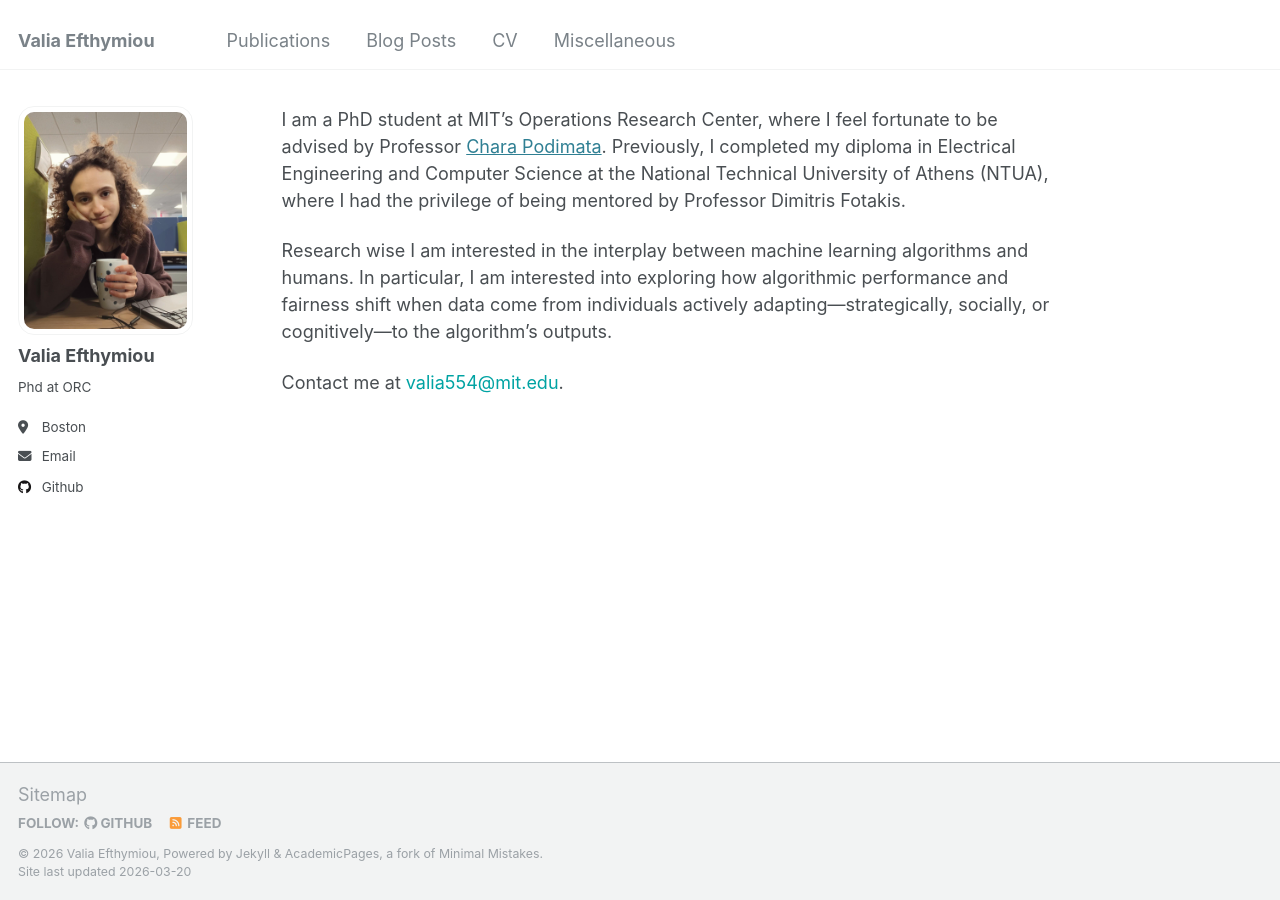
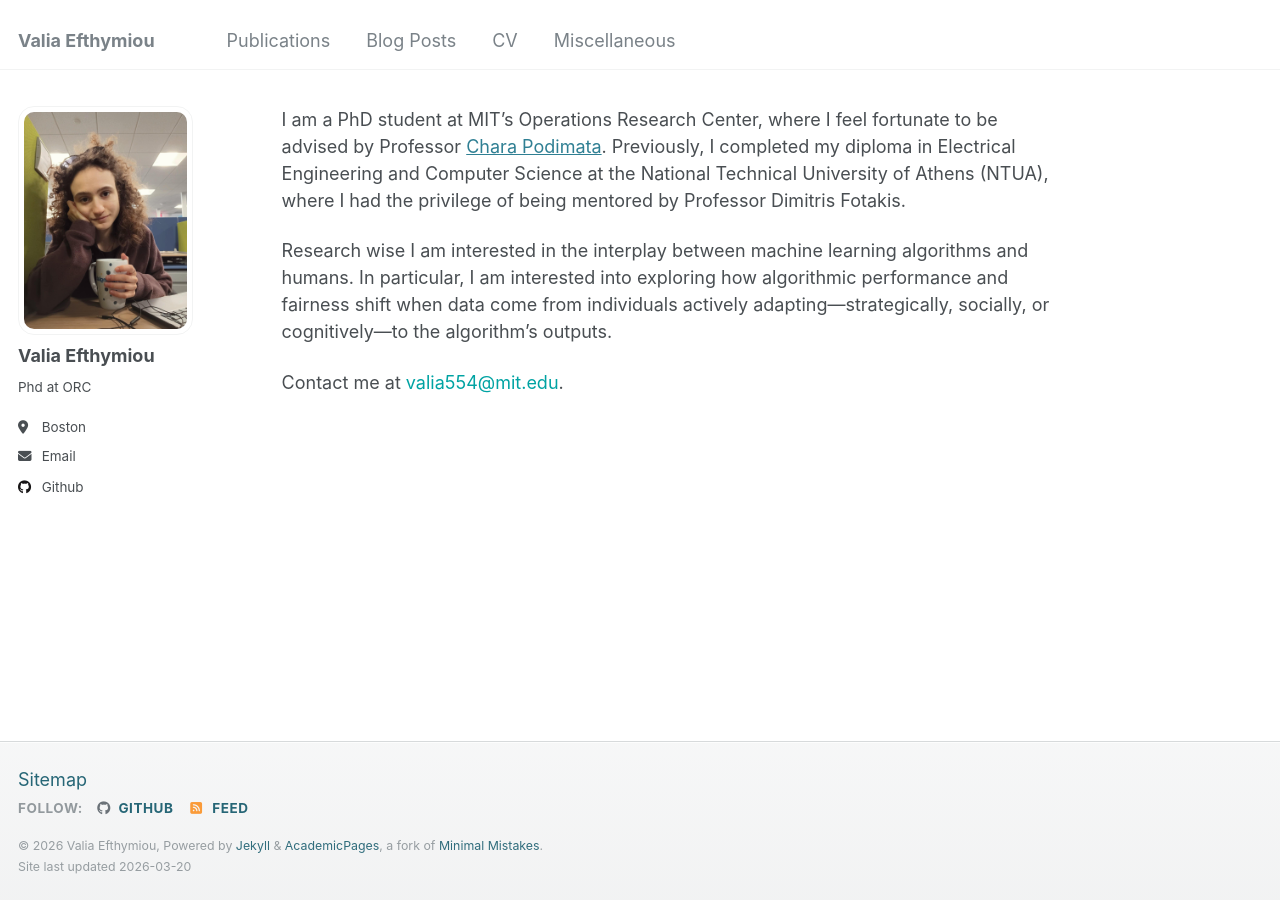
Before and after one commit to valiaEft/valiaEft.github.io, a Jekyll site: the page built from _pages/about.md, in a window 1280 px wide. Built offline with Jekyll 4.4.1, drawn with Linux system fonts in a browser that asks for light colours.

Commit message:
footbar change

```diff
--- a/_sass/_footer.scss
+++ b/_sass/_footer.scss
@@ -15,21 +15,22 @@
   height: auto;
   /* sticky footer fix end */
   margin-top: 3em;
-  color: mix(#fff, $gray, 25%);
+  color: mix(#fff, $gray, 18%);
   -webkit-animation: intro 0.3s both;
           animation: intro 0.3s both;
   -webkit-animation-delay: 0.45s;
           animation-delay: 0.45s;
-  background-color: $lighter-gray;
-  border-top: 1px solid $light-gray;
+  background: linear-gradient(180deg, mix(#fff, $lighter-gray, 35%) 0%, $lighter-gray 100%);
+  border-top: 1px solid mix(#fff, $gray, 70%);
+  box-shadow: inset 0 1px 0 rgba(255, 255, 255, 0.8);
 
   footer {
     @include clearfix;
     margin-left: auto;
     margin-right: auto;
-    margin-top: 1em;
+    margin-top: 0;
     max-width: 100%;
-    padding: 0 1em 1em;
+    padding: 1.35em 1em 1.25em;
 
     @include breakpoint($x-large) {
       max-width: $x-large;
@@ -37,11 +38,15 @@
   }
 
   a {
-    color: inherit;
+    color: mix(#000, $link-color, 20%);
     text-decoration: none;
+    transition: color 0.2s ease;
 
     &:hover {
+      color: $link-color;
       text-decoration: underline;
+      text-decoration-thickness: 1px;
+      text-underline-offset: 2px;
     }
   }
 
@@ -49,38 +54,48 @@
   .fab,
   .far,
   .fal {
-    color: mix(#fff, $gray, 25%);
+    color: mix(#000, $primary-color, 12%);
   }
 }
 
 .page__footer-copyright {
   font-family: $global-font-family;
   font-size: $type-size-7;
+  line-height: 1.7;
+  opacity: 0.95;
 }
 
 .page__footer-follow {
+  margin-bottom: 0.3em;
+
   ul {
     margin: 0;
     padding: 0;
     list-style-type: none;
+    display: flex;
+    flex-wrap: wrap;
+    align-items: center;
+    gap: 0.25em 0.8em;
   }
 
   li {
-    display: inline-block;
+    display: inline-flex;
+    align-items: center;
     padding-top: 5px;
     padding-bottom: 5px;
     font-family: $sans-serif-narrow;
     font-size: $type-size-6;
     text-transform: uppercase;
+    letter-spacing: 0.04em;
   }
 
   li + li:before {
     content: "";
-    padding-right: 5px;
+    padding-right: 0;
   }
 
   a {
-    padding-right: 10px;
+    padding-right: 0;
     font-weight: bold;
   }
 
@@ -88,5 +103,9 @@
     a {
       white-space: nowrap;
     }
+
+    i {
+      margin-right: 0.28em;
+    }
   }
 }
```
